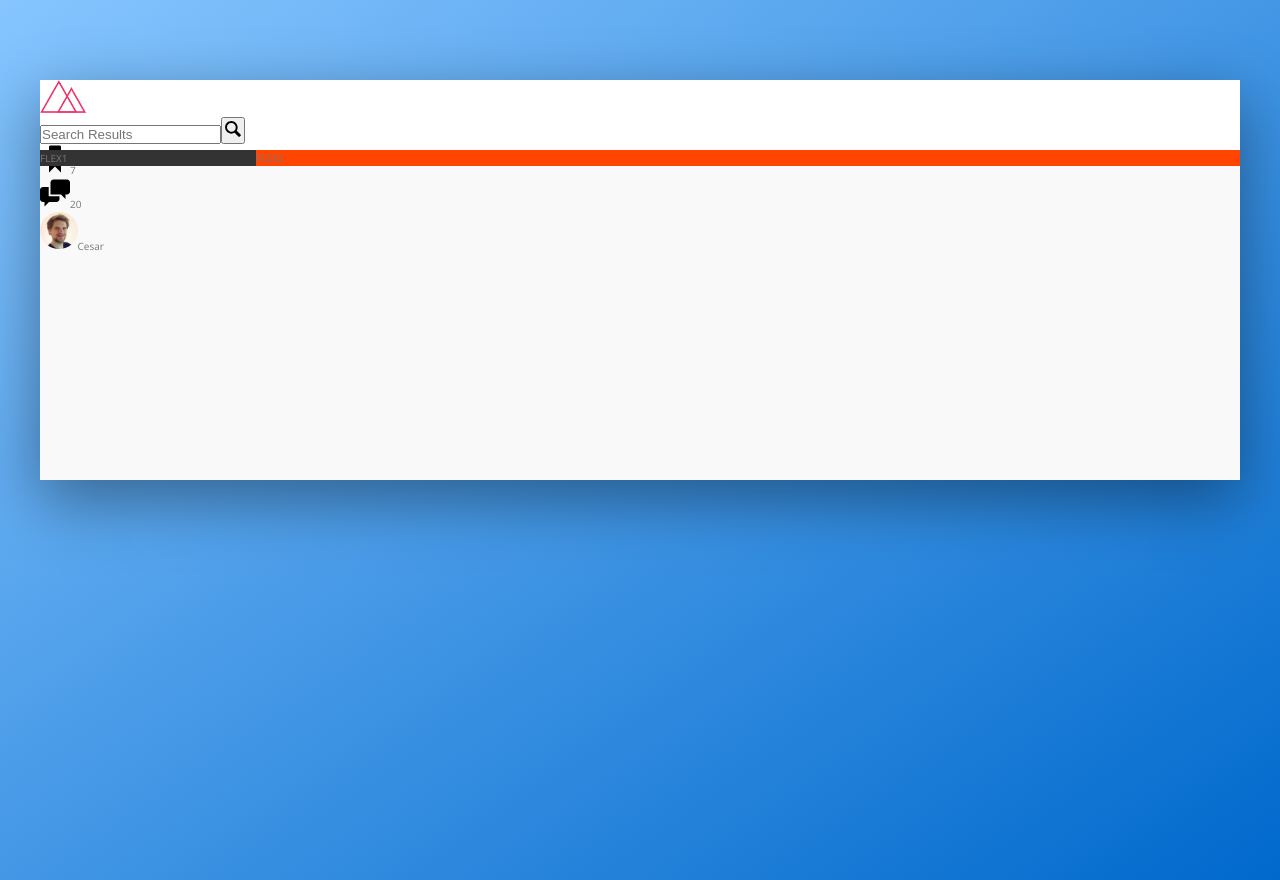
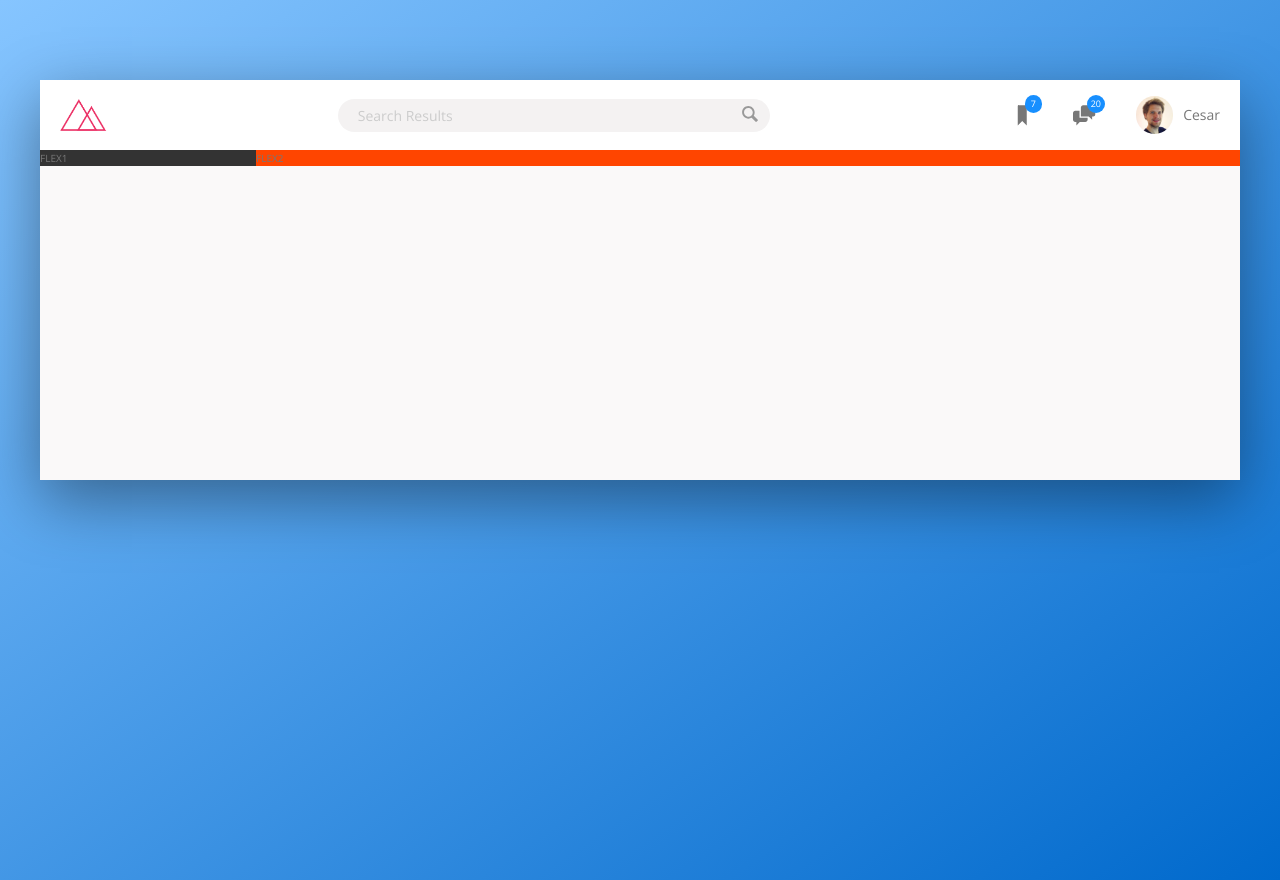
Before and after one commit to JorgeLoredo-1852/NetlifyTest, a React (Create React App) app: page / in a window 1280 px wide. Built offline with nearby package versions, Linux system fonts and the light colour scheme.

Commit message:
Finished Header

```diff
--- a/src/components/Header/_Header.scss
+++ b/src/components/Header/_Header.scss
@@ -4,28 +4,75 @@
     height: 7rem;
     background-color: #fff;
     border-bottom: v.$color-grey-light-2;
+    font-size: 1.4rem;
+
+    display: flex;
+    justify-content:space-between;
+    align-items: center;          //Align in Y direction
 }
 
 ///////////////////////////////////////////////////////
 //LOGO
 .logo{
     height: 3.25rem;
+    margin-left: 2rem;
 }
 
 ///////////////////////////////////////////////////////
 //SEARCH
 .search{
+    flex: 0 0 40%;
+
+    display: flex;
+    align-items: center;
+    justify-content: center;
+
     &__input{
+        font-family: inherit;
+        font-size: inherit;
+        color: inherit;
+        border: none;
+        background-color: v.$color-grey-light-2;
+        padding: .7rem 2rem;
+        border-radius: 100px;
+        width: 90%;
+        transition: all .2s;
 
+        margin-right: -3rem;
+
+        &:focus{
+            outline: none;
+            width: 100%;
+            background-color: v.$color-grey-light-3;
+        }
+
+        &::-webkit-input-placeholder{
+            font-weight: 100;
+            color: v.$color-grey-light-4;
+        }
+    }
+
+    &__input:focus + &__button{
+        background-color: v.$color-grey-light-3;
     }
 
     &__button{
+        border: none;
+        background-color: v.$color-grey-light-2;
 
+        &:focus{
+            outline: none;
+        }
+
+        &:active{
+            transform: translateY(2px);
+        }
     }
 
     &__icon{
         height: 2rem;
         width: 2rem;
+        fill: v.$color-grey-dark-3;
     }
 }
 
@@ -33,17 +80,55 @@
 //USER-NAV
 .user-nav{
 
+    //Stretch the item to occupy 100% of the height of the flex-box
+    align-self: stretch;
+
+    display: flex;
+    align-items: center;
+
+    //All the direct childs of user-nav
+    & > *{
+        height: 100%;
+        padding: 0 2rem;
+        cursor: pointer;
+        transition: all .2s;
+
+        //Align to the center vertically
+        display: flex;
+        align-items: center;
+    }
+
+    & > *:hover{
+        background-color: v.$color-grey-light-3;
+        cursor: pointer;
+    }
+
     &__icon-box{
+        position: relative;
+    }
+
+    &__icon{
+        height: 2.25rem;
+        width: 2.25rem;
+        fill: v.$color-grey-dark-2;
 
     }
 
-    &__icon{
-        height: 3rem;
-        width: 3rem;
-    }
+    &__notification{
+        font-size: .9rem;
+        height: 1.75rem;
+        width: 1.75rem;
+        border-radius: 100px;
+        background-color: v.$color-primary;
+        color: #fff;
+        position: absolute;
+        top: 1.5rem;
+        right: 1.1rem;
 
-    &__icon-notification{
-
+        //ALIGN TEXT
+        display: flex;
+        justify-content: center;
+        align-items: center;
     }
 
     &__user{
@@ -51,10 +136,11 @@
         &-photo{
             height: 3.75rem;
             border-radius: 50%;
+            margin-right: 1rem;
         }
 
         &-name{
-
+            font-weight: 400;
         }
     }
 
```
Also changed, not shown: 1 other file (tests, documents, lock files or other folders).
